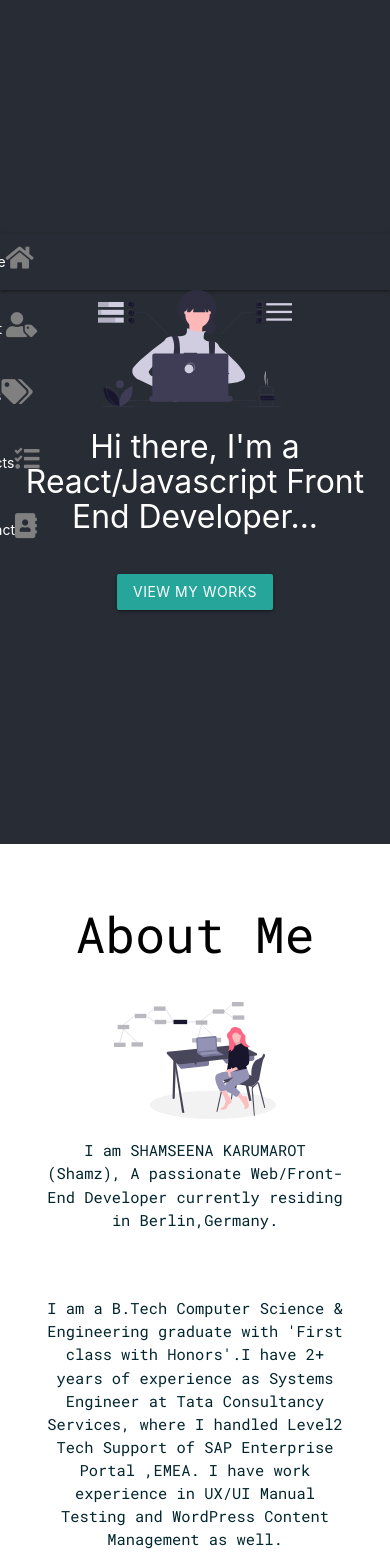
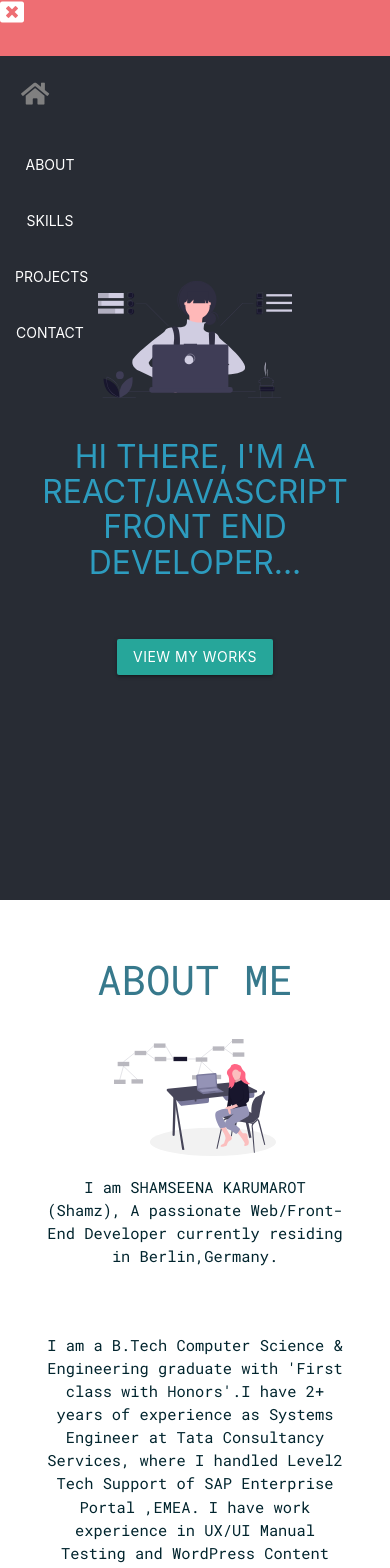
Before and after one commit to shamseena-dev/React-Portfolio, a React (Create React App) app: page / in a window 390 px wide. Shown: the top 1568 px of the page. Built offline with nearby package versions, Linux system fonts and the light colour scheme.

Commit message:
Added Responsive nav bar

```diff
--- a/src/App.js
+++ b/src/App.js
@@ -12,9 +12,9 @@ import Footer from "./Components/Footer/Footer";
 function App() {
   return (
     <div className="App">
+      <Navbar />
+      <header className="App-header">
 
-      <header className="App-header">
-        <Navbar />
         <img src={logo} className="App-logo" alt="logo" />
         <h4> Hi there, I'm a React/Javascript Front End Developer...</h4><br></br>
         <button className="btn"> View My works</button>
--- a/src/Components/About/About.js
+++ b/src/Components/About/About.js
@@ -7,7 +7,7 @@ function About() {
     <>
     <div className="about">
     <div className="container">
-      <h2 className="center">About Me </h2>
+      <h3 className="center">About Me </h3>
       <img src={logo} className="App-logo" alt="logo" />
       <p className="center">
         I am SHAMSEENA KARUMAROT (Shamz), A passionate Web/Front-End Developer
--- a/src/Components/About/about.scss
+++ b/src/Components/About/about.scss
@@ -16,9 +16,11 @@
 
 }
 
-.about h2{
+.about h3{
 
-
+    color: rgba(27, 102, 124, 0.877);
+   padding:20px;
+   text-transform: uppercase;
 	padding:30px;
 
 	padding-bottom:20px;
--- a/src/Components/Contact/Contact.js
+++ b/src/Components/Contact/Contact.js
@@ -5,7 +5,7 @@ function Contact(){
        <>
        <div className="social-icons">
        <div className="container">
-       <h3>Contact</h3>
+       <h4>Contact</h4>
        <h6>Feel free to check my works /connect with me </h6>
        <div className="inside">
        <a href="https://www.linkedin.com/in/shamseena-karumarot-26431089/"><i class="fab fa-linkedin" aria-hidden="true"></i></a>
--- a/src/Components/Contact/contact.scss
+++ b/src/Components/Contact/contact.scss
@@ -1,6 +1,7 @@
-h3{
+h4{
    color: rgba(46, 172, 211, 0.877);
    padding:20px;
+   text-transform: uppercase;
 }
 
 h6{
--- a/src/Components/Navbar/Navbar.js
+++ b/src/Components/Navbar/Navbar.js
@@ -1,18 +1,23 @@
-import React from 'react';
+import React,{ useState}from 'react';
 import './navbar.scss';
 
 function Navbar(){
+    const [toggle,setToggle] = useState(false)
+
+    const Toggle = () => {
+        setToggle(!toggle)
+    }
     return(
-    <nav className="transparent darken-3 navbar">
-        <div classname="container">
-            <a href="/" className ="brand-logo"></a>
-            <ul className="left nav-ul">
-                <li><a href="/">Home<i class="fas fa-home"></i></a></li>
-                <li><a href="/about">About <i class="fas fa-user-tag"></i></a></li>
-                <li><a href="/skills">Skills<i class="fas fa-tags"></i></a></li>
-                <li><a href="/projects">Projects<i class="fas fa-tasks"></i></a></li><li><a href="/Contact">Contact<i class="fas fa-address-book"></i></a></li>
+    <nav className="darken-3 navbar">
+               <i className={toggle ? "fa fa-bars hide-on-med-and-up left" : "fa fa-window-close hide-on-med-and-up left" }aria-hidden="true" onClick={Toggle}></i>
+
+                <ul>
+                <li><a href="/"><i className="fas fa-home "></i></a></li>
+                <li><a href="/about"> About</a></li>
+                <li><a href="/skills">Skills</a></li>
+                <li><a href="/projects">Projects</a></li><li><a href="/Contact">Contact</a></li>
             </ul>
-        </div>
+
     </nav>
     )
 }
--- a/src/Components/Navbar/navbar.scss
+++ b/src/Components/Navbar/navbar.scss
@@ -1,18 +1,35 @@
 .navbar{
     margin-top: 0px;
+    text-transform: uppercase;
 }
-@media all and (max-width:500px){
-    .nav-ul{
+@media all and (max-width:700px){
+    ul {
+        top: 70px;
         height: 100%;
-        width:200px;
+        width: 200px;
         display:flex;
         flex-direction:column;
         flex-wrap: nowrap;
-        left:-100px;
-        position:fixed;
+        position:absolute;
+        &.active{
+            right:-10px;
+        }
+        li{
+            width:100px;
+            padding-left: 0;
+            padding-right: 0;
+            display: flex;
+            flex-direction: row;
+            flex-wrap: nowrap;
+            overflow: hidden;
+       }
+       a{
+           width: 100%;
+       }
         i{
             color:grey;
             font-size: 25px;
+            margin-right: 30px;
         }
 
     }
--- a/src/Components/Projects/Projects.js
+++ b/src/Components/Projects/Projects.js
@@ -10,7 +10,7 @@ function Projects() {
     <>
       <div className="projects">
         <div className="container">
-          <h2 class="center"> Projects</h2>
+          <h3 className="center"> Projects</h3>
           <div className="projects-container">
           <div className="card container project-card">
             <img src={newslive} alt="News_App_img" />
@@ -43,7 +43,7 @@ function Projects() {
             <h5>Portfolio -(Javascript)</h5>
             <p> Javascript, Particles.js, Webpack, NPM, HTML5, CSS3 </p>
             <button className="btn demos-btn">
-              <a href="https://shamseena-dev.github.io/My-Portfolio/">Demo</a>
+              <a href="https://shamseena.netlify.app/">Demo</a>
             </button>
 
             <button className="btn demos-btn">
--- a/src/Components/Projects/projects.scss
+++ b/src/Components/Projects/projects.scss
@@ -3,9 +3,7 @@
     background-color: #883444;
     color:white;
     margin:20px;
-    h2{
-        margin-bottom: 30px;
-    }
+
     p{
         font-size: 20px;
     }
@@ -21,6 +19,9 @@
 }
 .demos-btn{
     margin:20px;
+    a{
+    color: white;
+    }
 
 }
 .projects-container{
@@ -31,4 +32,10 @@
 
 }
 .projects{
+    h3{
+        margin-bottom: 30px;
+         color: rgba(27, 102, 124, 0.877);
+        padding:20px;
+        text-transform: uppercase;
+    }
 }
--- a/src/Components/Skills/skills.scss
+++ b/src/Components/Skills/skills.scss
@@ -14,5 +14,7 @@
 }
 .skills h3{
     margin-top:40px;
-    color:black;
+    color: rgba(20, 85, 105, 0.877);
+   padding:20px;
+   text-transform: uppercase;
 }
```
